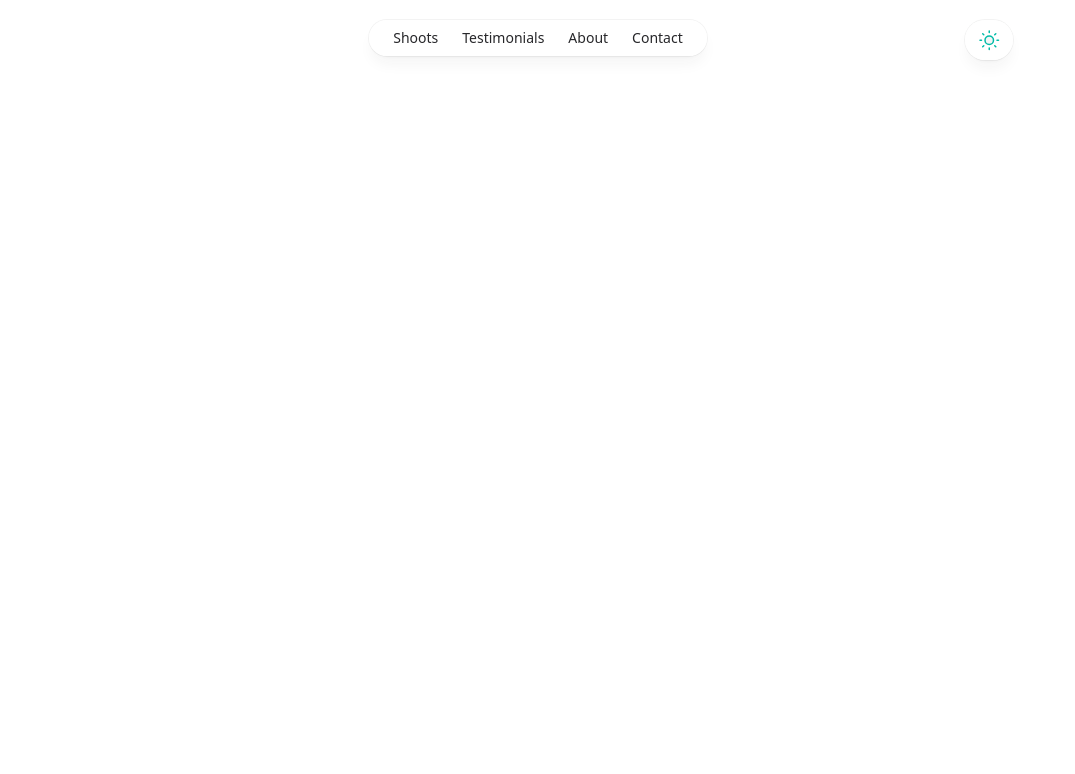
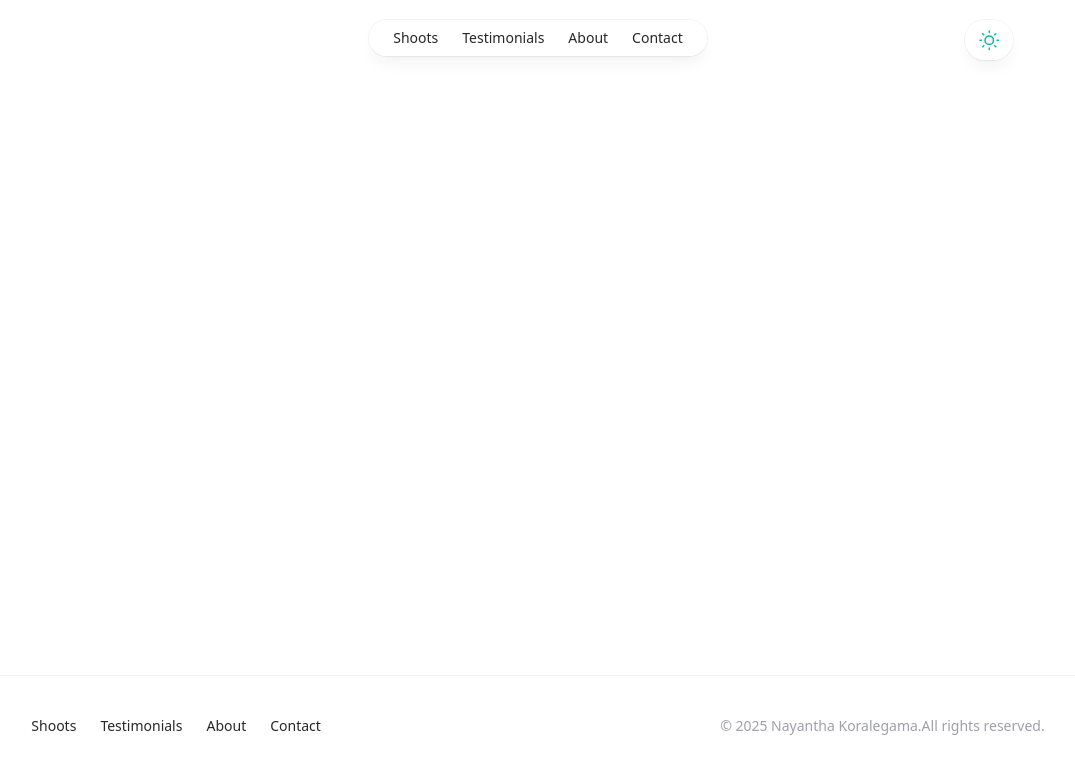
Before and after one commit to Nayantha/dnp-web-app, a Vue app: page / in a window 1280 px wide. Shown: the top 774 px of the page, without its empty margins (102-1177 px from the left). Built offline with nearby package versions, Linux system fonts and the light colour scheme.

Commit message:
add the footer ad main slot to the app.

```diff
--- a/src/App.vue
+++ b/src/App.vue
@@ -1,10 +1,15 @@
 <script lang="ts" setup>
 import Header from './components/Header.vue'
+import Footer from "./components/Footer.vue";
 </script>
 
 <template>
-    <div class="w-11/12 mx-auto dark:bg-black bg-white">
+    <div class="w-11/12 mx-auto min-h-screen flex flex-col dark:bg-black bg-white">
         <Header/>
+        <main class="flex-grow">
+            <slot />
+        </main>
+        <Footer/>
     </div>
 </template>
 
```
